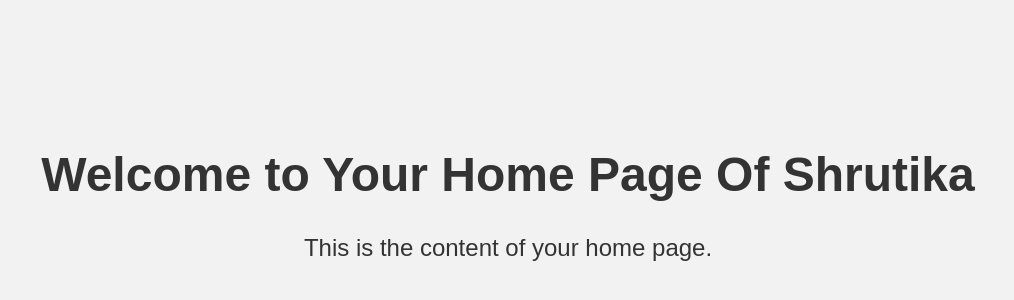
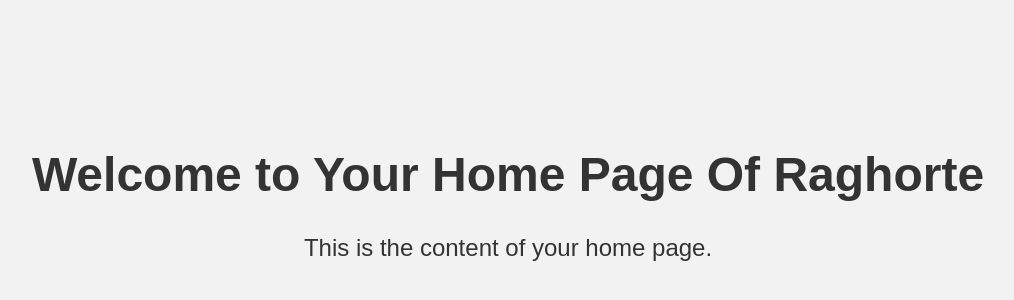
Before and after one commit to KingAdi06/Start, a plain HTML site: page home.html in a window 1280 px wide. Shown: the part 200-500 px from the top of the page, without its empty margins (132-1146 px from the left). Drawn offline with Linux system fonts and the light colour scheme.

Commit message:
Update home.html
heyy

```diff
--- a/home.html
+++ b/home.html
@@ -28,7 +28,7 @@
 
   <div id="home-content">
     <!-- Add your home page content here -->
-    <h1>Welcome to Your Home Page Of Shrutika</h1>
+    <h1>Welcome to Your Home Page Of Raghorte</h1>
     <p>This is the content of your home page.</p>
   </div>
 
```
